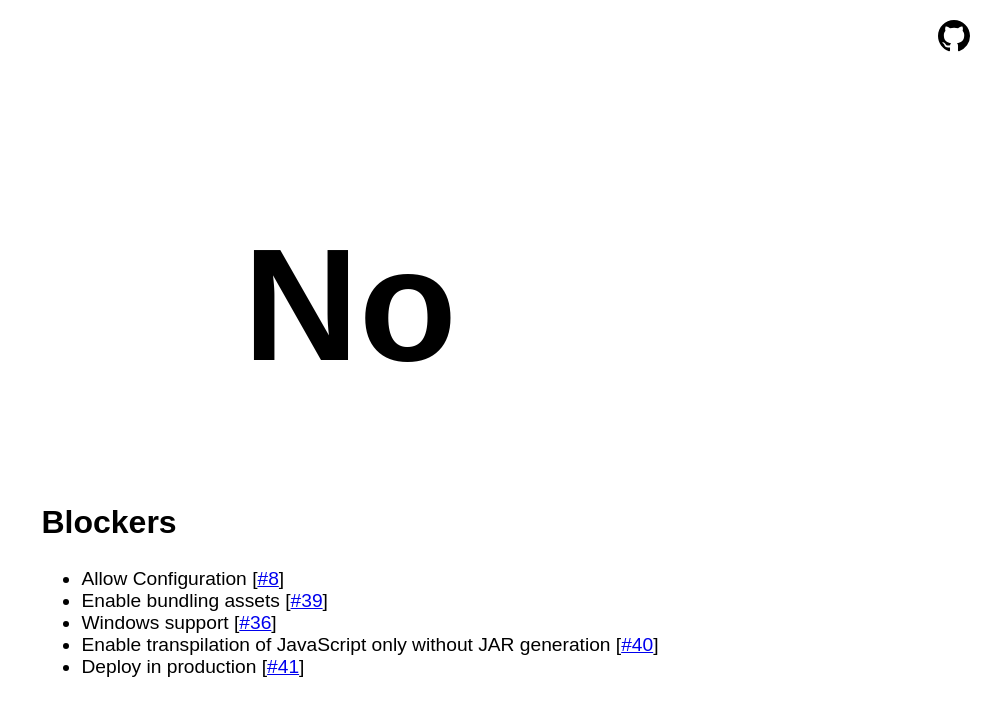
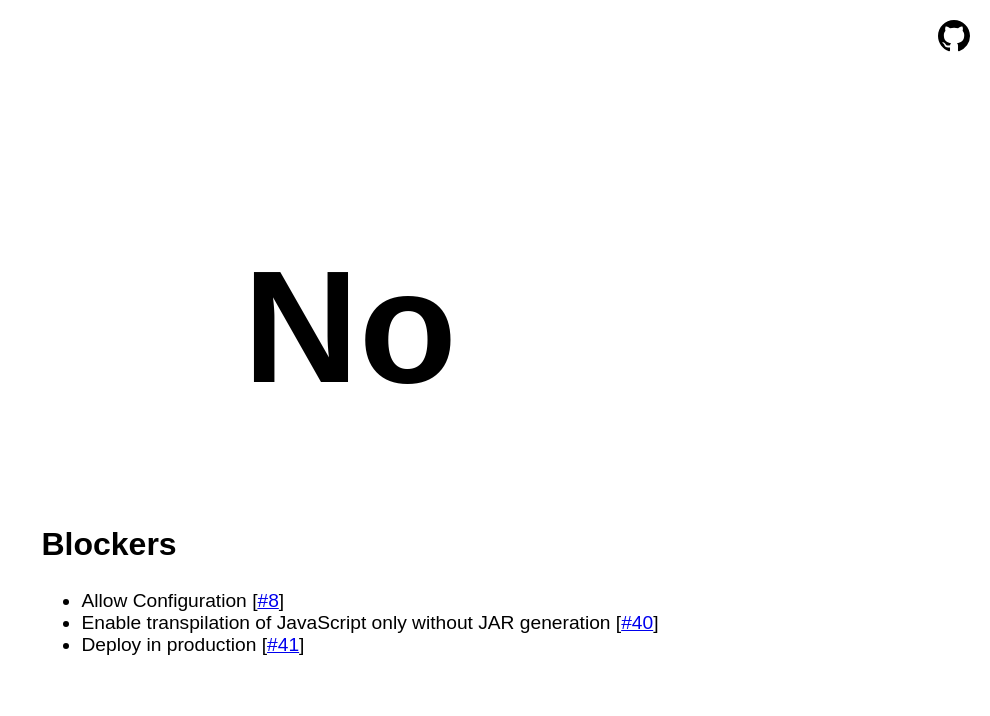
Before and after one commit to moisout/areweimprovedyet, a Nuxt app: page / in a window 1280 px wide. Shown: the top 716 px of the page, without its empty margins (290-1280 px from the left). Built offline with nearby package versions, Linux system fonts and the light colour scheme.

Commit message:
👷 update issues

```diff
--- a/app.vue
+++ b/app.vue
@@ -14,8 +14,6 @@ const repoUrl = 'https://github.com/jwanner83/liferay-npm-bundler-improved';
 
 const blockers = ref([
   { title: 'Allow Configuration', issue: 8 },
-  { title: 'Enable bundling assets', issue: 39 },
-  { title: 'Windows support', issue: 36 },
   {
     title: 'Enable transpilation of JavaScript only without JAR generation',
     issue: 40,
```
